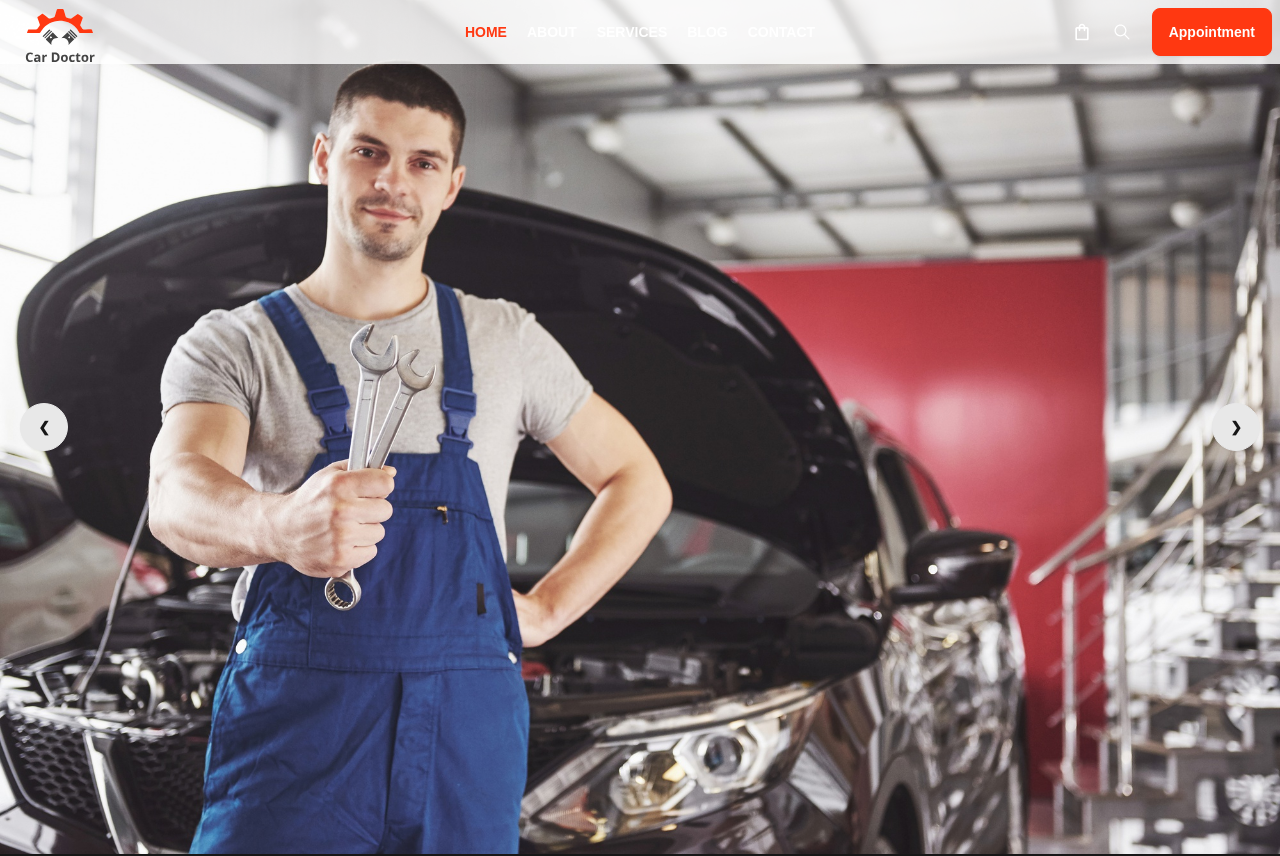
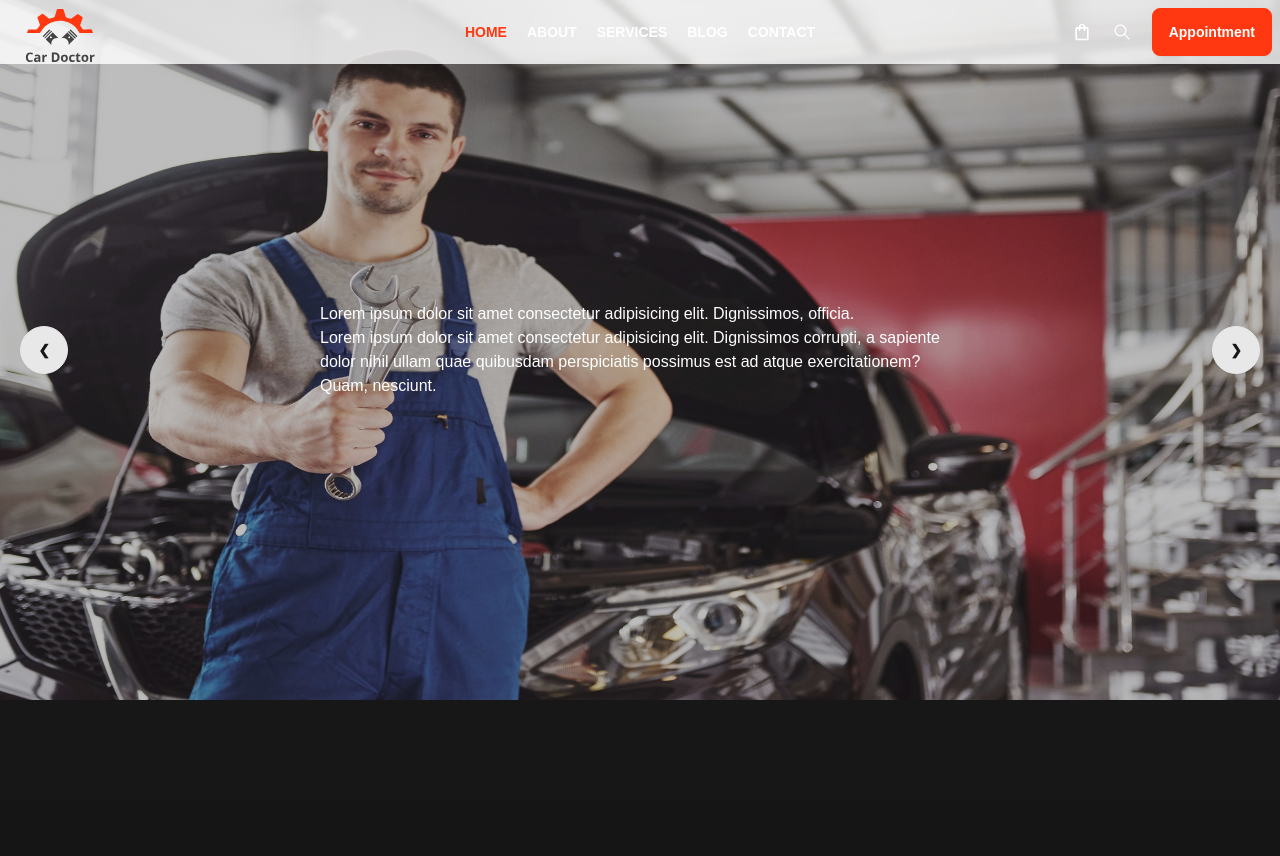
Before and after one commit to muhammadsaif7717/car-doctor-pro, a Next.js app: page / in a window 1280 px wide. Shown: the top 856 px of the page. Built offline with nearby package versions, Linux system fonts and the light colour scheme.

Commit message:
Banner Added

```diff
--- a/src/components/HomePage/Banner.jsx
+++ b/src/components/HomePage/Banner.jsx
@@ -7,6 +7,8 @@ const Banner = () => {
             number: 1,
             src: '/assets/images/banner/1.jpg',
             alt: 'banner1',
+            title: 'Lorem ipsum dolor sit amet consectetur adipisicing elit. Dignissimos, officia.',
+            desc: 'Lorem ipsum dolor sit amet consectetur adipisicing elit. Dignissimos corrupti, a sapiente dolor nihil ullam quae quibusdam perspiciatis possimus est ad atque exercitationem? Quam, nesciunt.',
             prev: '#5',
             next: '#2',
         },
@@ -14,6 +16,8 @@ const Banner = () => {
             number: 2,
             src: '/assets/images/banner/2.jpg',
             alt: 'banner2',
+            title: 'Lorem ipsum dolor sit amet consectetur adipisicing elit. Dignissimos, officia.',
+            desc: 'Lorem ipsum dolor sit amet consectetur adipisicing elit. Dignissimos corrupti, a sapiente dolor nihil ullam quae quibusdam perspiciatis possimus est ad atque exercitationem? Quam, nesciunt.',
             prev: '#1',
             next: '#3',
         },
@@ -21,6 +25,8 @@ const Banner = () => {
             number: 3,
             src: '/assets/images/banner/3.jpg',
             alt: 'banner3',
+            title: 'Lorem ipsum dolor sit amet consectetur adipisicing elit. Dignissimos, officia.',
+            desc: 'Lorem ipsum dolor sit amet consectetur adipisicing elit. Dignissimos corrupti, a sapiente dolor nihil ullam quae quibusdam perspiciatis possimus est ad atque exercitationem? Quam, nesciunt.',
             prev: '#2',
             next: '#4',
         },
@@ -28,6 +34,8 @@ const Banner = () => {
             number: 4,
             src: '/assets/images/banner/4.jpg',
             alt: 'banner4',
+            title: 'Lorem ipsum dolor sit amet consectetur adipisicing elit. Dignissimos, officia.',
+            desc: 'Lorem ipsum dolor sit amet consectetur adipisicing elit. Dignissimos corrupti, a sapiente dolor nihil ullam quae quibusdam perspiciatis possimus est ad atque exercitationem? Quam, nesciunt.',
             prev: '#3',
             next: '#5',
         },
@@ -35,6 +43,8 @@ const Banner = () => {
             number: 5,
             src: '/assets/images/banner/5.jpg',
             alt: 'banner5',
+            title: 'Lorem ipsum dolor sit amet consectetur adipisicing elit. Dignissimos, officia.',
+            desc: 'Lorem ipsum dolor sit amet consectetur adipisicing elit. Dignissimos corrupti, a sapiente dolor nihil ullam quae quibusdam perspiciatis possimus est ad atque exercitationem? Quam, nesciunt.',
             prev: '#4',
             next: '#1',
         },
@@ -44,9 +54,14 @@ const Banner = () => {
             <div className="carousel w-full">
                 {
                     slides.map((slide) => (
-                        <div key={slide.number} id={slide.number} className="carousel-item relative w-full">
+                        <div key={slide.number} id={slide.number} className="carousel-item relative w-full h-[700px]">
                             <Image src={slide.src} width={1080} height={1080} alt={slide.alt}
-                                className="w-full" />
+                                className="w-full h-full brightness-75" />
+                            <div className='absolute top-1/2 left-1/2 transform -translate-x-1/2 -translate-y-1/2 text-white'>
+                                <h1>{slide.title}</h1>
+                                <p>{slide.desc}</p>
+                            </div>
+
                             <div className="absolute left-5 right-5 top-1/2 flex -translate-y-1/2 transform justify-between">
                                 <a href={slide.prev} className="btn btn-circle">❮</a>
                                 <a href={slide.next} className="btn btn-circle">❯</a>
--- a/src/components/Shared/Navbar.jsx
+++ b/src/components/Shared/Navbar.jsx
@@ -17,9 +17,9 @@ const Navbar = () => {
     </div>
     return (
         <div className='flex justify-center  '>
-            <div className="navbar flex justify-evenly bg-base-100  bg-opacity-80 fixed max-w-screen-xl mx-auto z-50 ">
+            <div className="navbar flex justify-evenly bg-base-100  bg-opacity-80 fixed max-w-screen-xl mx-auto z-50 py-2">
                 <div className="navbar-start">
-                    <div className="dropdown">
+                    <div className="dropdown items-center">
                         <div tabIndex={0} role="button" className="btn btn-ghost lg:hidden">
                             <svg xmlns="http://www.w3.org/2000/svg" className="h-5 w-5" fill="none" viewBox="0 0 24 24" stroke="currentColor"><path strokeLinecap="round" strokeLinejoin="round" strokeWidth="2" d="M4 6h16M4 12h8m-8 6h16" /></svg>
                         </div>
```
